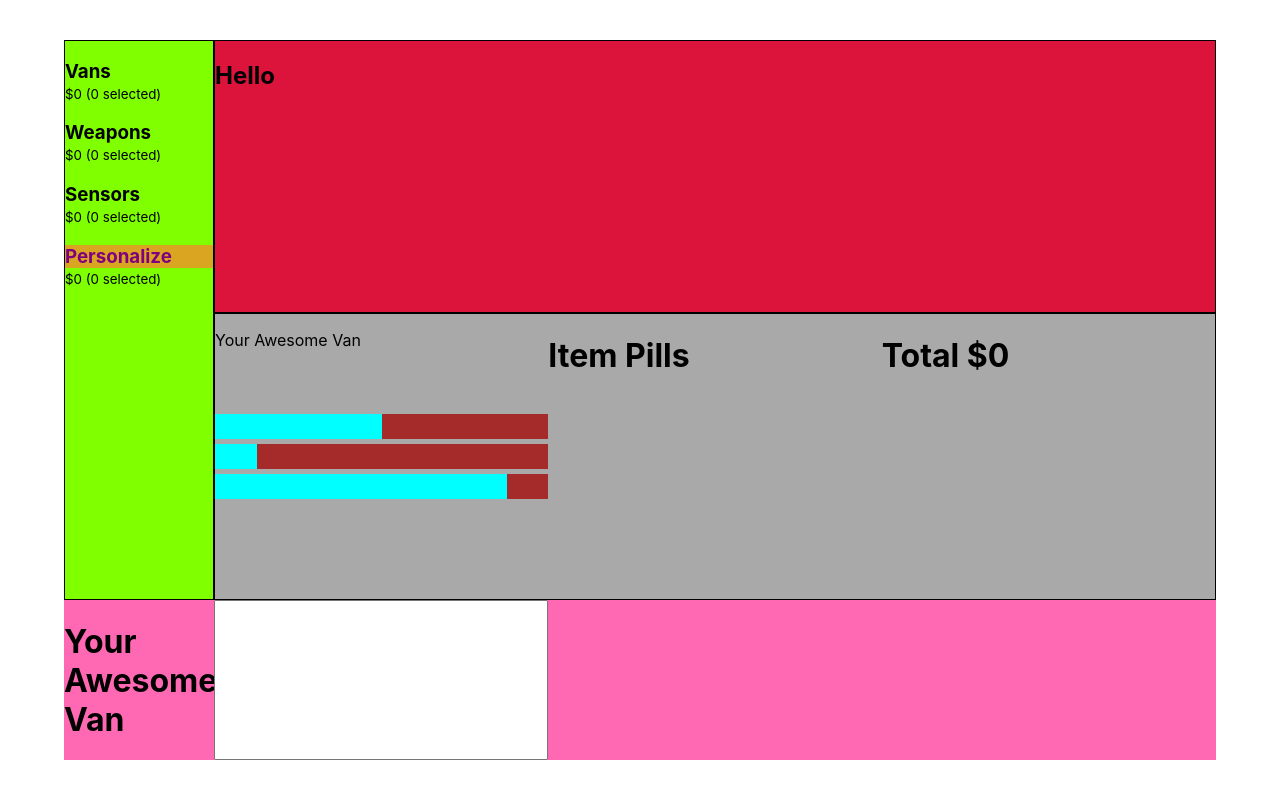
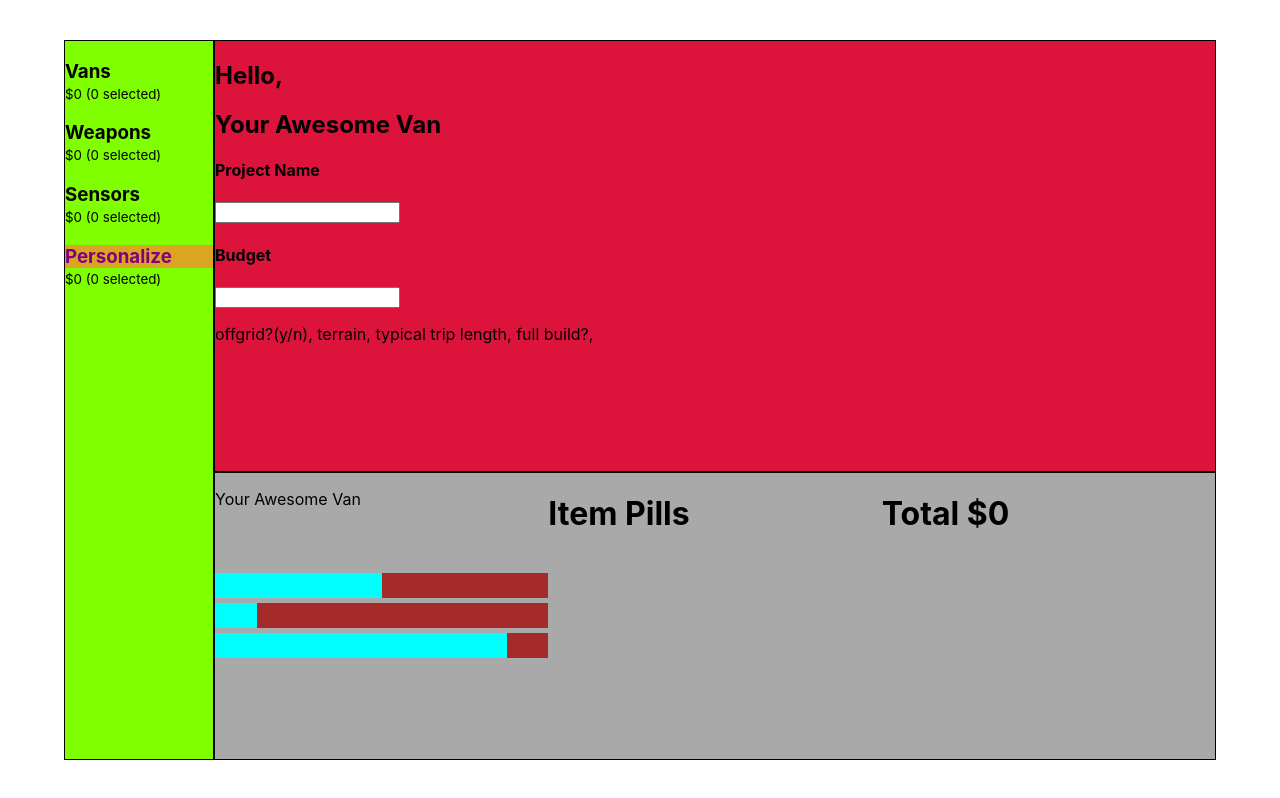
Before and after one commit to garrettgsb/ogc-widgets, a React (Create React App) app: page / in a window 1280 px wide. Both pictures are taken after a click on the element "Personalize". Built offline with nearby package versions, Linux system fonts and the light colour scheme.

Commit message:
personalize component

```diff
--- a/src/PaneManagerWidget.js
+++ b/src/PaneManagerWidget.js
@@ -79,15 +79,23 @@ const VansCategory = ({ items, rightSideFocus, setRightSideFocus, updateSelected
 }
 
 const Personalize = () => {
+  const { title, updateTitle } = useContext(UserInputContext);
   return (
-    <h1>Hello</h1>
+    <div>
+      <h1>Hello,</h1>
+      <h1>{title}</h1>
+      <h4>Project Name</h4>
+      <input type="text" style={{ zIndex: 1 }} onChange={(e) => updateTitle(e.target.value)} />
+      <h4>Budget</h4>
+      <input type="integer" />
+      <p>offgrid?(y/n), terrain, typical trip length, full build?, </p>
+    </div>
   )
 }
 
 const ContentArea = ({ items, updateSelected, selections }) => {
   const [rightSideFocus, setRightSideFocus] = useState([]);
   const { selectedCategory } = useContext(UserInputContext);
-  console.log("currentCategory: ", selectedCategory);
 
   return (
     <section className="content-area">
@@ -152,11 +160,10 @@ const PaneManagerWidget = () => {
 
   const items = appData.filter((item) => item.categories.includes(selectedCategory));
   return (
-    <UserInputContext.Provider value={{ title, selectedCategory }}>
+    <UserInputContext.Provider value={{ title, selectedCategory, updateTitle }}>
       <main className="layout-manager">
         {/* <p>{JSON.stringify(appData)}</p> */}
-        <h1>{title}</h1>
-        <input type="text" style={{ zIndex: 1 }} onChange={(e) => updateTitle(e.target.value)} />
+
         <SideBar categories={appCategories} selectedCategory={selectedCategory} setSelectedCategory={setSelectedCategory} selections={selections} appData={appData} getPriceByCategory={getPriceByCategory} />
         <ContentArea items={items} updateSelected={updateSelected} selections={selections} />
         <BottomBar selections={selections} appData={appData} />
```
